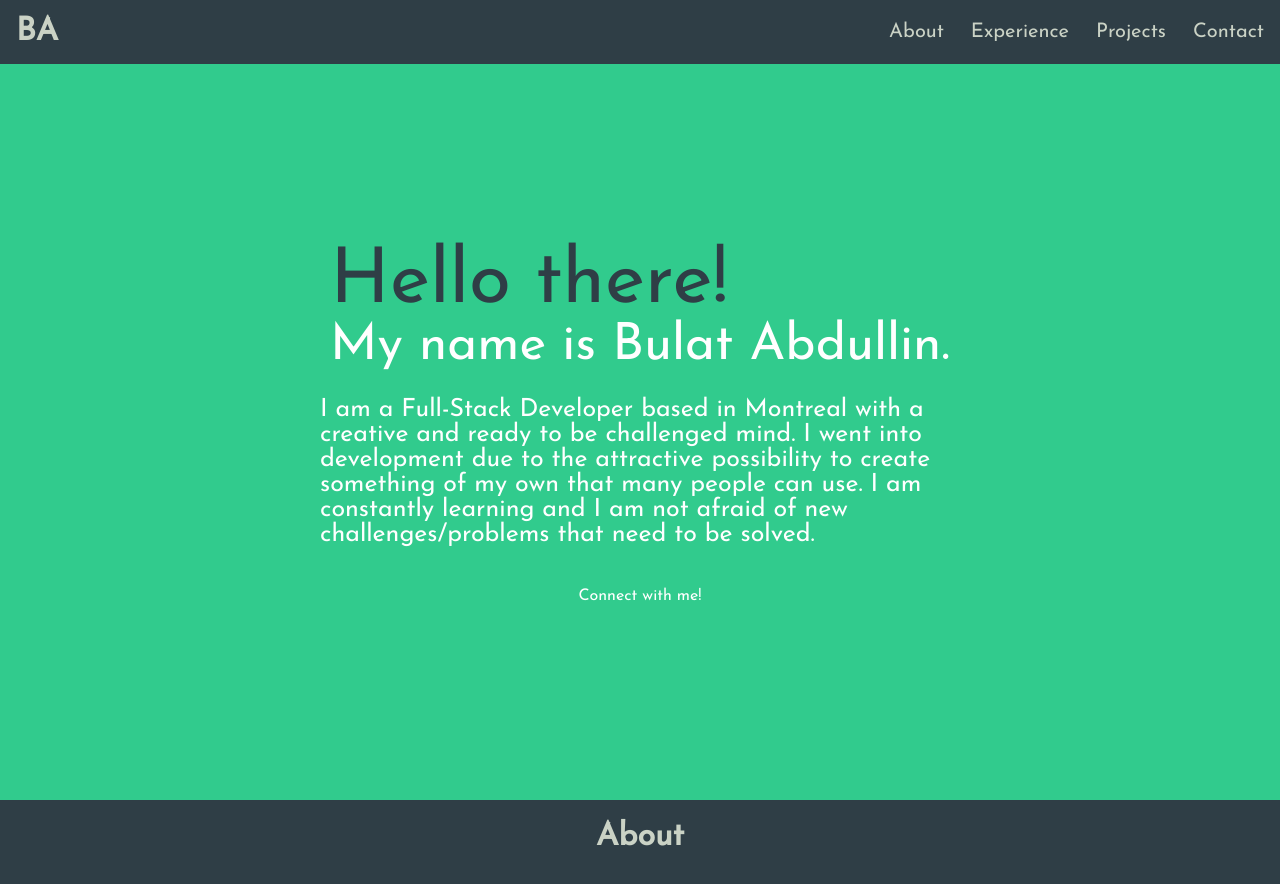
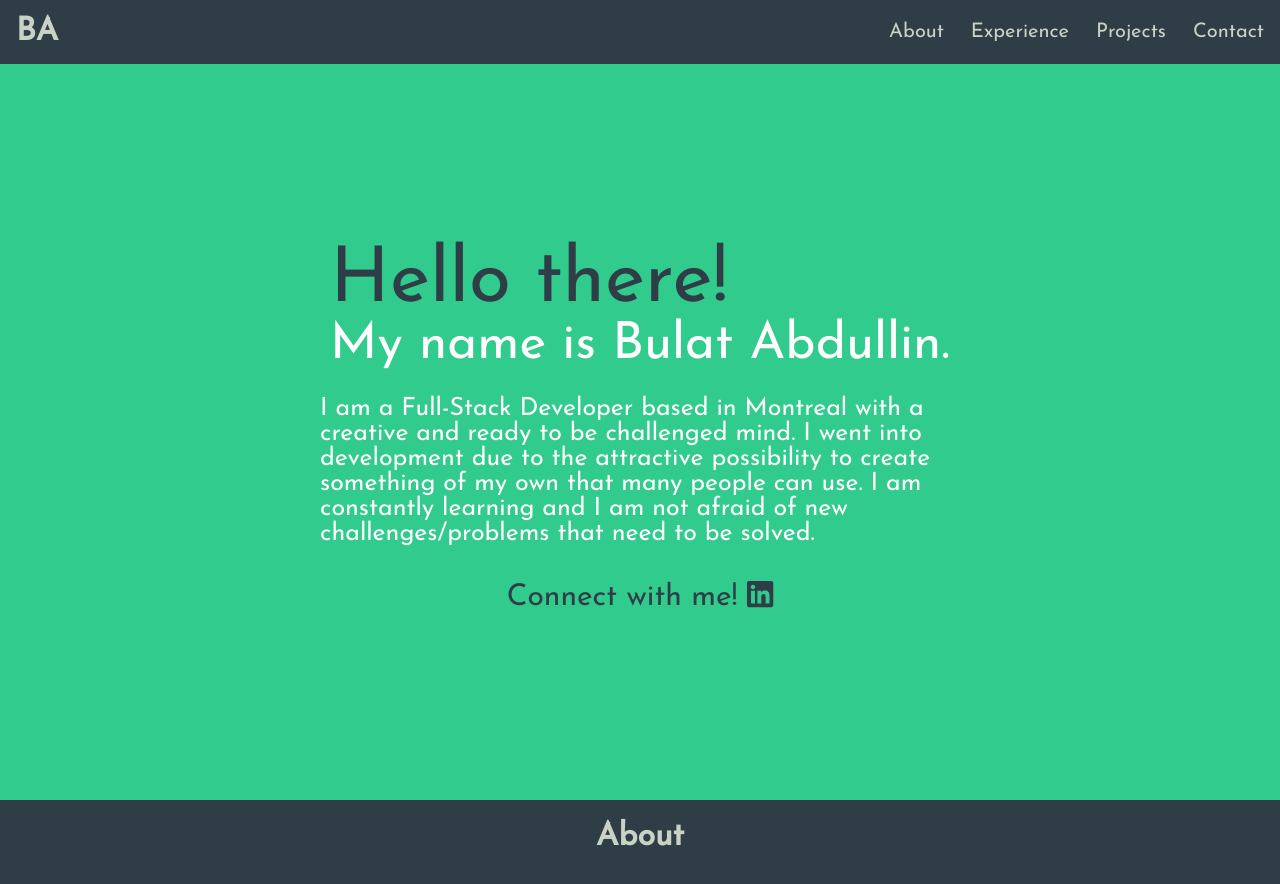
Before and after one commit to bulabd/Portfolio, a React (Create React App) app: page / in a window 1280 px wide. Shown: the top 884 px of the page. Built offline with nearby package versions, Linux system fonts and the light colour scheme.

Commit message:
Install font awesome and add linkedin link

```diff
--- a/package.json
+++ b/package.json
@@ -3,6 +3,8 @@
   "version": "0.1.0",
   "private": true,
   "dependencies": {
+    "@fortawesome/free-brands-svg-icons": "^6.2.0",
+    "@fortawesome/react-fontawesome": "^0.2.0",
     "@testing-library/jest-dom": "^5.16.5",
     "@testing-library/react": "^13.4.0",
     "@testing-library/user-event": "^13.5.0",
--- a/src/components/Main/Greeting.css
+++ b/src/components/Main/Greeting.css
@@ -28,3 +28,17 @@
   text-align: left;
   font-size: 25px;
 }
+
+.connect {
+  text-decoration: none;
+  color: #2F3E46;
+  font-size: 30px;
+  padding: 8px 8px;
+  border-radius: 10px;
+  transition: 150ms ease-in-out;
+}
+
+.connect:hover {
+  box-shadow: rgba(50, 50, 93, 0.25) 0px 13px 27px -5px, rgba(0, 0, 0, 0.3) 0px 8px 16px -8px;
+  transform: scale(1.2);
+}
--- a/src/components/Main/Greeting.js
+++ b/src/components/Main/Greeting.js
@@ -1,4 +1,6 @@
 import './Greeting.css';
+import { FontAwesomeIcon } from '@fortawesome/react-fontawesome';
+import { faLinkedin } from '@fortawesome/free-brands-svg-icons';
 
 export default function Greeting() {
   return (
@@ -10,7 +12,7 @@ export default function Greeting() {
       <div className='summary'>
         <p>I am a Full-Stack Developer based in Montreal with a creative and ready to be challenged mind. I went into development due to the attractive possibility to create something of my own that many people can use. I am constantly learning and I am not afraid of new challenges/problems that need to be solved.</p>
       </div>
-      <p>Connect with me!</p>
+      <a className='connect' href="https://www.linkedin.com/in/bulat-abdullin-29a470240/" target="blank">Connect with me! <FontAwesomeIcon icon={faLinkedin} /></a>
     </div>
   );
 }
```
Also changed, not shown: 1 other file (tests, documents, lock files or other folders).
